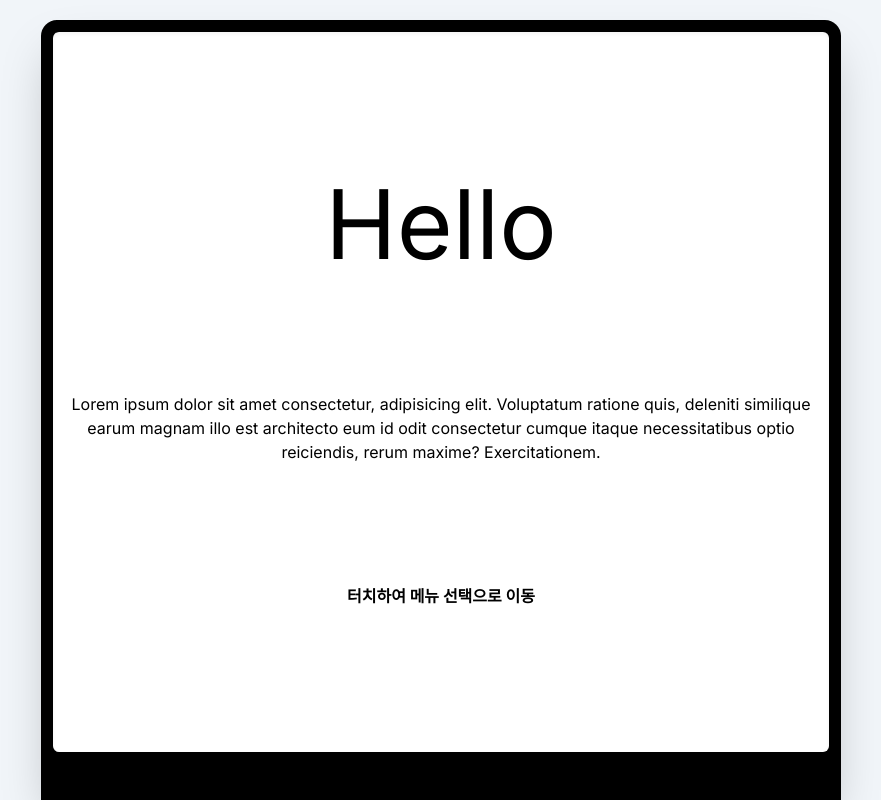
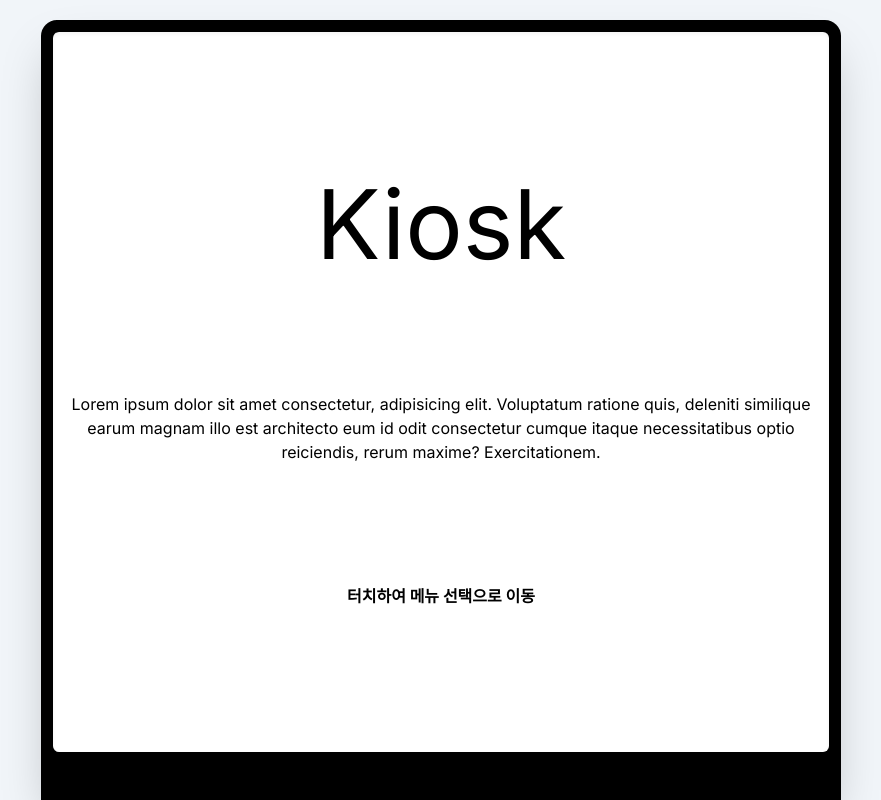
Before and after one commit to seungmin-han/kiosk_with_next13-jotai-tailwind, a Next.js app: page / in a window 1280 px wide. Shown: the whole page, without its empty margins (199-1080 px from the left). Built offline with nearby package versions, Linux system fonts and the light colour scheme.

Commit message:
Update: 메인화면 문구 수정* Hello -> Kiosk

```diff
--- a/app/components/main.tsx
+++ b/app/components/main.tsx
@@ -8,7 +8,7 @@ export default function Main() {
     const router = useRouter()
     return (
         <KioskLayout screenClassName={screenClassName}>
-            <h1 className="text-8xl mt-32">Hello</h1>
+            <h1 className="text-8xl mt-32">Kiosk</h1>
             <p>Lorem ipsum dolor sit amet consectetur, adipisicing elit. Voluptatum ratione quis, deleniti similique earum magnam illo est architecto eum id odit consectetur cumque itaque necessitatibus optio reiciendis, rerum maxime? Exercitationem.</p>
             <button className="mb-32 font-bold" onClick={() => router.push('/menu')}>터치하여 메뉴 선택으로 이동</button>
         </KioskLayout>
```
